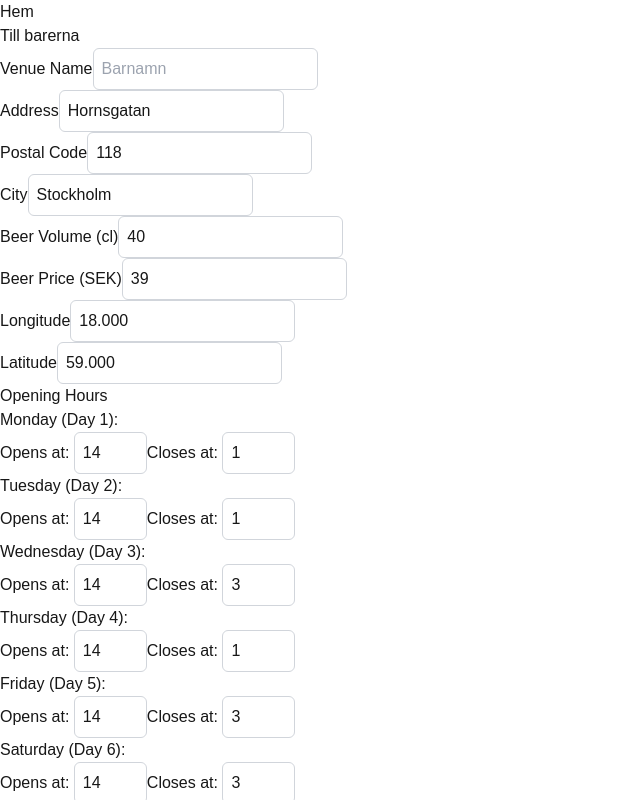
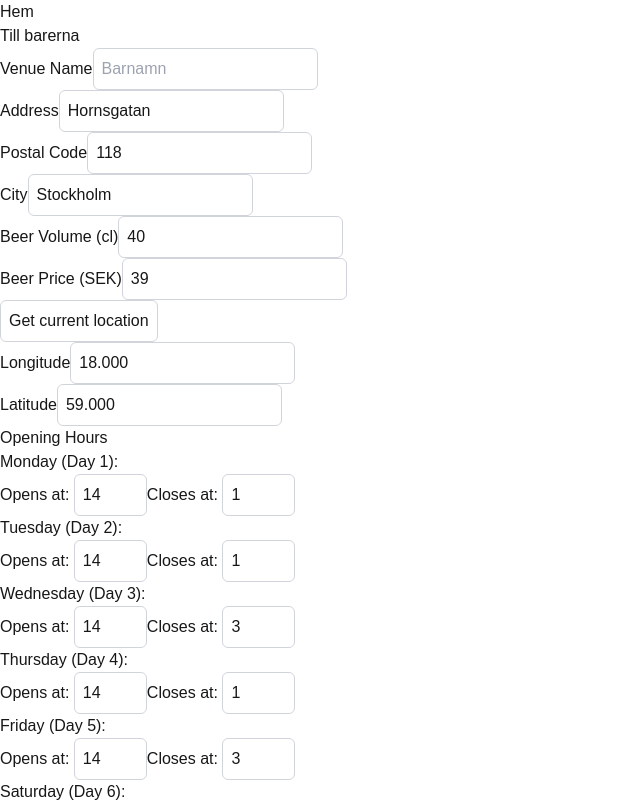
Before and after one commit to nickenickenicke/billig-bars, a Next.js app: page /bar-admin in a window 1280 px wide. Shown: the top 800 px of the page, without its empty margins (0-640 px from the left). Built offline with nearby package versions, Linux system fonts and the light colour scheme.

Commit message:
Added geolocation button to latitude and longitude

```diff
--- a/src/app/bar-admin/page.tsx
+++ b/src/app/bar-admin/page.tsx
@@ -1,5 +1,6 @@
 import { insertBar } from '@/actions/formActions'
 import { FormInput } from '@/components/form/FormInput'
+import { FormLatLong } from '@/components/form/FormLatLong'
 
 export default async function Bars() {
   return (
@@ -37,23 +38,7 @@ export default async function Bars() {
         required
       />
 
-      <FormInput
-        label={'Longitude'}
-        name={'longitude'}
-        text
-        numericInput
-        defaultValue="18.000"
-        required
-      />
-
-      <FormInput
-        label={'Latitude'}
-        name={'latitude'}
-        text
-        numericInput
-        defaultValue="59.000"
-        required
-      />
+      <FormLatLong />
 
       <div className="opening-hours">
         <h3>Opening Hours</h3>
--- /dev/null
+++ b/src/components/form/FormLatLong.tsx
@@ -0,0 +1,69 @@
+'use client'
+
+import { FormInput } from '@/components/form/FormInput'
+import { useState } from 'react'
+
+export const FormLatLong = () => {
+  const [latLong, setLatLong] = useState({ latitude: '59.000', longitude: '18.000' })
+  const [showErrorMessage, setShowErrorMessage] = useState(false)
+  const [errorMessage, setErrorMessage] = useState('')
+
+  const handleLatLongChange = (e: React.ChangeEvent<HTMLInputElement>) => {
+    const { name, value } = e.target
+    setLatLong(prev => ({ ...prev, [name]: value }))
+  }
+
+  const handleGeolocate = () => {
+    window.navigator.geolocation.getCurrentPosition(
+      position => {
+        setLatLong({
+          latitude: position.coords.latitude.toString(),
+          longitude: position.coords.longitude.toString()
+        })
+        setShowErrorMessage(false)
+      },
+      error => {
+        if (error.code === error.PERMISSION_DENIED) {
+          setErrorMessage('You denied the request for Geolocation.')
+        }
+        if (error.code === error.POSITION_UNAVAILABLE) {
+          setErrorMessage('Your location information is unavailable.')
+        }
+        if (error.code === error.TIMEOUT) {
+          setErrorMessage('The request to get your location timed out.')
+        }
+        setShowErrorMessage(true)
+      }
+    )
+  }
+
+  return (
+    <>
+      <button type="button" onClick={handleGeolocate}>
+        Get current location
+      </button>
+
+      {showErrorMessage && <p className="text-red-500">{errorMessage}</p>}
+
+      <FormInput
+        label={'Longitude'}
+        name={'longitude'}
+        text
+        numericInput
+        value={latLong.longitude}
+        required
+        onChange={handleLatLongChange}
+      />
+
+      <FormInput
+        label={'Latitude'}
+        name={'latitude'}
+        text
+        numericInput
+        value={latLong.latitude}
+        required
+        onChange={handleLatLongChange}
+      />
+    </>
+  )
+}
```
